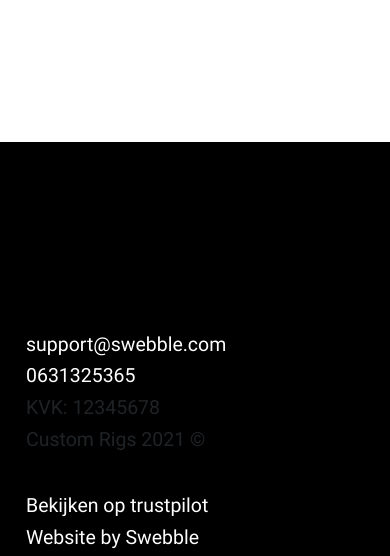
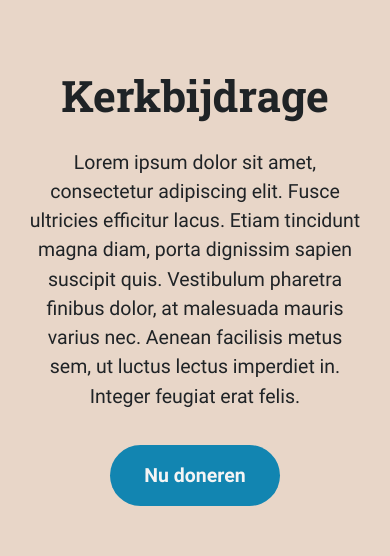
Before and after one commit to TwanVerdel/degoedeherder, a Nuxt app: page / in a window 390 px wide. Shown: the part 702-1258 px from the top of the page. Built offline with nearby package versions, Linux system fonts and the light colour scheme.

Commit message:
DonationBanner uitgewerkt + responsive
HTML en Scss van donationbanner

Co-Authored-By: BramGerrits <43609156+BramGerrits@users.noreply.github.com>

```diff
--- /dev/null
+++ b/components/DonationBanner.vue
@@ -0,0 +1,61 @@
+<!-- Html -->
+
+<template>
+  <section class="donation-banner">
+      <h2>Kerkbijdrage</h2>
+      <p>Lorem ipsum dolor sit amet, consectetur adipiscing elit. Fusce ultricies efficitur lacus. Etiam tincidunt magna diam, porta dignissim sapien suscipit quis. Vestibulum pharetra finibus dolor, at malesuada mauris varius nec. Aenean facilisis metus sem, ut luctus lectus imperdiet in. Integer feugiat erat felis.</p>
+      <button class="btn">Nu doneren</button>
+  </section>
+</template>
+
+<!-- JavaScript -->
+
+<script>
+export default {
+
+}
+</script>
+
+<!-- Scss -->
+
+<style lang="scss" scoped>
+    .donation-banner{
+        @include Outer;
+        display: flex;
+        flex-direction: column;
+        align-items: center;
+        background: $secondary;
+        width: 100%;
+        padding-top: desktop-vw(80px);
+        padding-bottom: desktop-vw(72px);
+
+        @media($tablet-portrait){
+            padding-top: tablet-vw(80px);
+            padding-bottom: tablet-vw(72px);
+        }
+
+        @media($phone){
+            padding-top: phone-vw(80px);
+            padding-bottom: phone-vw(72px);
+        }
+
+        p{
+            margin-top: desktop-vw(24px);
+            margin-bottom: desktop-vw(32px);
+            max-width: desktop-vw(664px);
+            text-align: center;
+
+            @media($tablet-portrait){
+                margin-top: tablet-vw(24px);
+                margin-bottom: tablet-vw(32px);
+                max-width: tablet-vw(664px);
+            }
+
+            @media($phone){
+                margin-top: phone-vw(24px);
+                margin-bottom: phone-vw(32px);
+                max-width: phone-vw(664px);
+            }
+        }
+    }
+</style>
--- a/pages/index.vue
+++ b/pages/index.vue
@@ -9,15 +9,19 @@
             :imgUrl="'/images/beeld.png'"
             :imgAlt="'Mooi beeld'"
         />
+
+        <donation-banner/>
     </main>
 </template>
 
 <script>
+import DonationBanner from '../components/DonationBanner.vue'
     import Hero from '../components/Hero.vue'
 
     export default {
         components: {
-            Hero
+            Hero,
+                DonationBanner
         },
     }
 </script>
```
